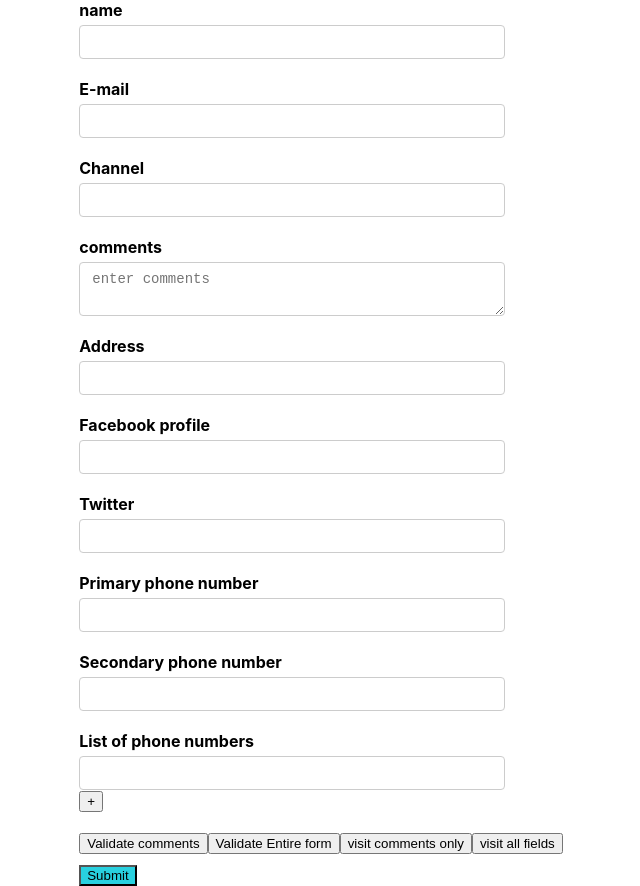
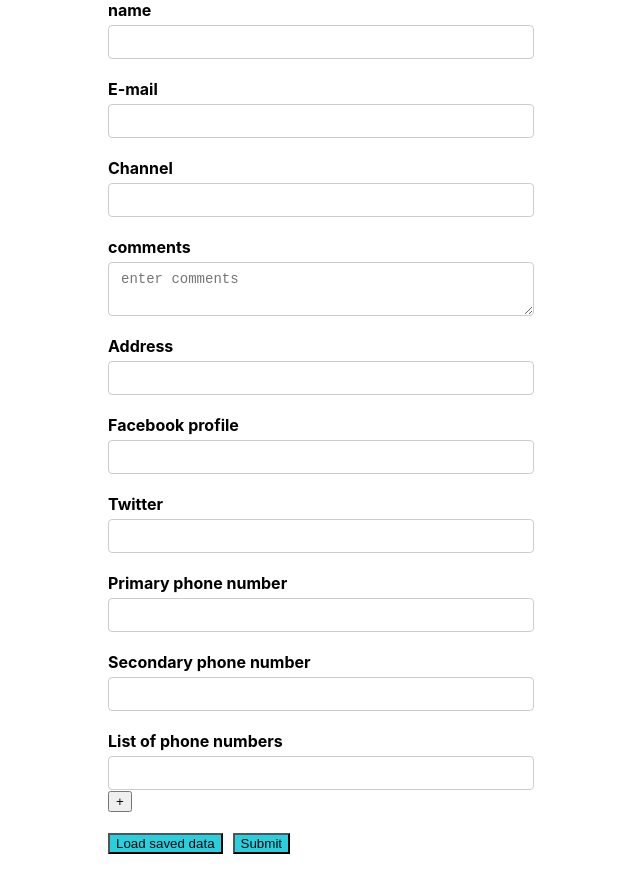
Before and after one commit to sani2608/react-formik, a React (Vite) app: page / in a window 1280 px wide. Shown: the whole page, without its empty margins (319-959 px from the left). After the commit the page ends 854 px from the top, so only its background shows below. Built offline with nearby package versions, Linux system fonts and the light colour scheme.

Commit message:
loading values into form

```diff
--- a/src/App.css
+++ b/src/App.css
@@ -32,20 +32,7 @@ textarea {
 .error {
   color: red;
 }
-.button_class {
-  font-size: 16px;
-  letter-spacing: 2px;
-  font-weight: 400 !important;
-  background-color: rgb(40, 208, 223);
-  margin: 5px;
-  text-align: center;
-  display: flex;
-  gap: 10px;
-  flex-wrap: wrap;
-  text-decoration: none;
-  border: 0px;
-  border-radius: 5px;
-  width: max-content;
-  cursor: pointer;
-  transition: all 0.3s 0s ease-in-out;
+
+button:disabled {
+  cursor: not-allowed;
 }
--- a/src/components/YoutubeForm.jsx
+++ b/src/components/YoutubeForm.jsx
@@ -6,6 +6,7 @@ import {
   Form,
   Formik,
 } from "formik";
+import { useState } from "react";
 import * as Yup from "yup"; //object schema validation
 import TextError from "./TextError";
 import "./YoutubeForm.css";
@@ -24,7 +25,25 @@ const initialValues = {
   phNumbers: [""],
 };
 
-const onSubmit = (values) => console.log(values);
+const savedValues = {
+  name: "sani",
+  email: "sani@gmail.com",
+  channel: "saniYou",
+  comments: "welcome to comments",
+  address: "unvired jayanagar",
+  social: {
+    facebook: "sani",
+    twitter: "sanikumarsahani",
+  },
+  phoneNumbers: ["9585757575", ""],
+  phNumbers: [""],
+};
+
+const onSubmit = (values, onSubmitProps) => {
+  // console.log(values);
+  console.log("on submit props", onSubmitProps);
+  onSubmitProps.setSubmitting(false);
+};
 
 const validateComments = (value) => {
   let error;
@@ -45,14 +64,16 @@ const validationSchema = Yup.object({
 });
 
 const YoutubeForm = () => {
+  const [formValues, setFormValues] = useState(null);
   return (
     <Formik
-      initialValues={initialValues}
+      initialValues={formValues || initialValues}
       validationSchema={validationSchema}
       onSubmit={onSubmit}
       // validateOnChange={false}
       // validateOnBlur={false}
       // validateOnMount
+      enableReinitialize
     >
       {(formik) => {
         console.log(formik);
@@ -152,7 +173,7 @@ const YoutubeForm = () => {
               </FieldArray>
             </div>
 
-            <button
+            {/* <button
               type="button"
               onClick={() => formik.validateField("comments")}
             >
@@ -182,13 +203,21 @@ const YoutubeForm = () => {
               }
             >
               visit all fields
-            </button>
+            </button> */}
 
             <div className="button_class"></div>
             <button
+              style={{ backgroundColor: "rgb(40, 208, 223)", marginRight: "10px" }}
+              type="button"
+              onClick={() => setFormValues(savedValues)}
+            >
+              Load saved data
+            </button>
+
+            <button
               type="submit"
               style={{ backgroundColor: "rgb(40, 208, 223)" }}
-              disabled={!formik.isValid}
+              disabled={!formik.isValid || formik.isSubmitting}
             >
               Submit
             </button>
```
